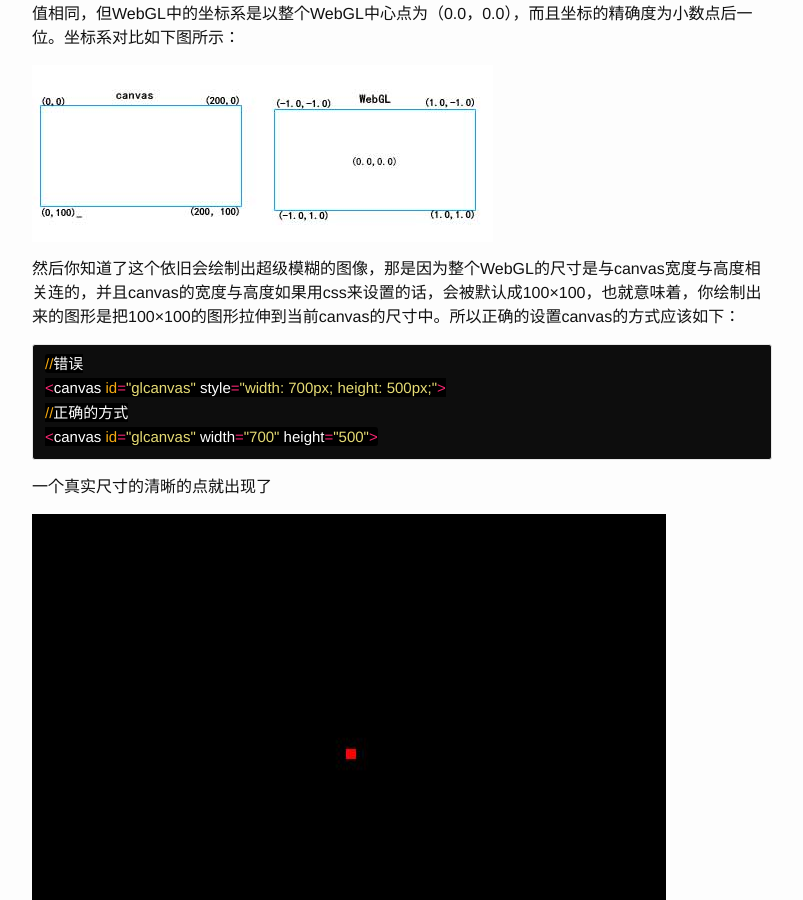
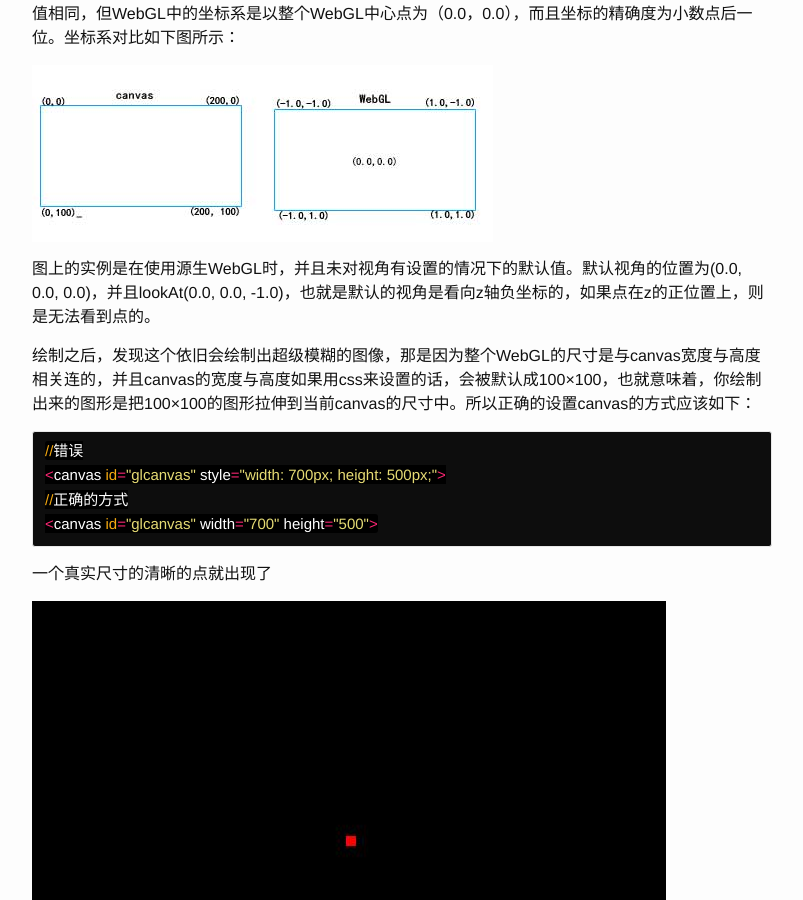
Before and after one commit to essaycode/essaycode.github.io, a Jekyll site: the page built from _posts/2018-04-04-yanglei10.md, in a window 1280 px wide and 900 px high, scrolled down 4776 px. Shown: the whole window, without its empty margins (238-1041 px from the left). Built offline with Jekyll 4.4.1, drawn with Linux system fonts in a browser that asks for light colours.

Commit message:
修改博客

```diff
--- a/_posts/2018-04-04-yanglei10.md
+++ b/_posts/2018-04-04-yanglei10.md
@@ -122,7 +122,9 @@ Why? 咋这么模糊？没错不是你的眼镜度数又高了，的确是模糊
 
 ![WebGL坐标系与普通canvas坐标系](/assets/img/yanglei12-1.jpg)
 
-然后你知道了这个依旧会绘制出超级模糊的图像，那是因为整个WebGL的尺寸是与canvas宽度与高度相关连的，并且canvas的宽度与高度如果用css来设置的话，会被默认成100×100，也就意味着，你绘制出来的图形是把100×100的图形拉伸到当前canvas的尺寸中。所以正确的设置canvas的方式应该如下：
+图上的实例是在使用源生WebGL时，并且未对视角有设置的情况下的默认值。默认视角的位置为(0.0, 0.0, 0.0)，并且lookAt(0.0, 0.0, -1.0)，也就是默认的视角是看向z轴负坐标的，如果点在z的正位置上，则是无法看到点的。
+
+绘制之后，发现这个依旧会绘制出超级模糊的图像，那是因为整个WebGL的尺寸是与canvas宽度与高度相关连的，并且canvas的宽度与高度如果用css来设置的话，会被默认成100×100，也就意味着，你绘制出来的图形是把100×100的图形拉伸到当前canvas的尺寸中。所以正确的设置canvas的方式应该如下：
 
 {% highlight ruby %}
 //错误
```
